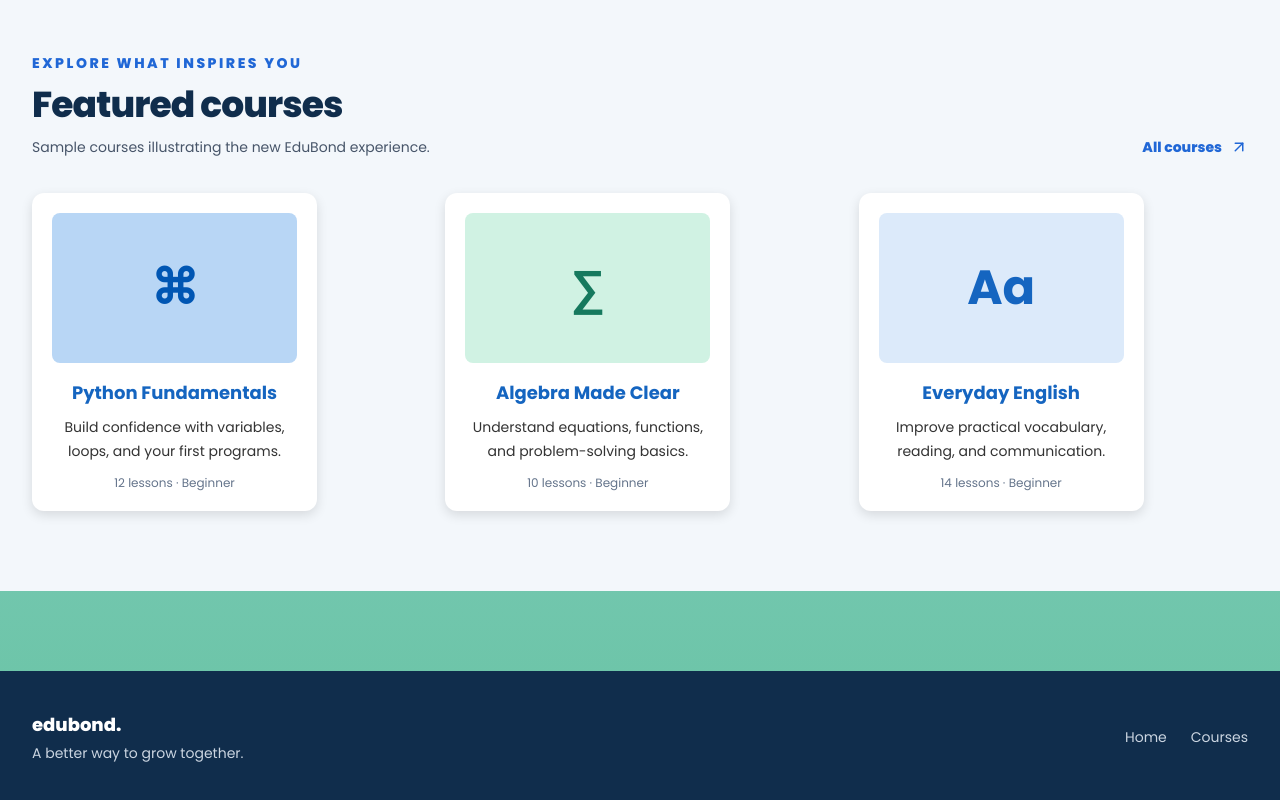
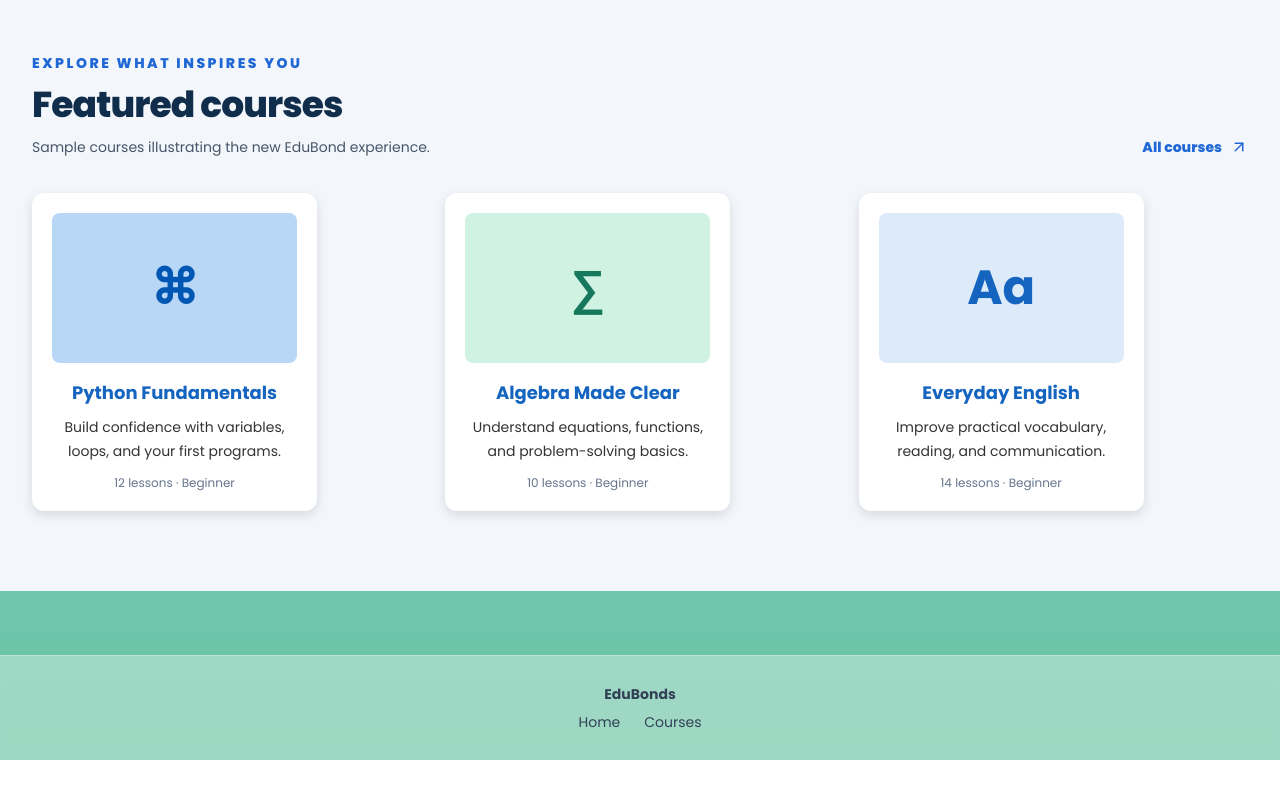
Before and after one commit to shiraygin/edubond, a Next.js app: page / in a window 1280 px wide. Shown: the part 1326-2126 px from the top of the page. After the commit the page ends 2086 px from the top, so only its background shows below. Built offline with nearby package versions, Linux system fonts and the light colour scheme.

Commit message:
style: align EduBond UI with original EduBounds design

```diff
--- a/src/app/layout.tsx
+++ b/src/app/layout.tsx
@@ -2,21 +2,7 @@ import type { Metadata } from 'next';
 import './globals.css';
 import { SiteHeader } from '@/components/site-header';
 import Link from 'next/link';
-
-export const metadata: Metadata = {
-  title: { default: 'EduBond | Learn together, grow further', template: '%s | EduBond' },
-  description: 'Explore a new learning experience connecting students, courses and tutors.'
-};
-
-export default function RootLayout({ children }: Readonly<{ children: React.ReactNode }>) {
-  return <html lang="en"><body className="min-h-screen antialiased">
-    <SiteHeader/>
-    <main>{children}</main>
-    <footer className="mt-20 bg-navy text-white">
-      <div className="mx-auto flex max-w-7xl flex-col justify-between gap-3 px-5 py-10 sm:flex-row sm:items-center sm:px-8">
-        <div><p className="text-lg font-black">edubond<span className="text-sky-300">.</span></p><p className="mt-1 text-sm text-slate-300">A better way to grow together.</p></div>
-        <div className="flex gap-6 text-sm text-slate-300"><Link href="/">Home</Link><Link href="/courses">Courses</Link></div>
-      </div>
-    </footer>
-  </body></html>;
+export const metadata:Metadata={title:{default:'EduBonds - Study With Us',template:'%s | EduBonds'},description:'Discover, enroll and learn with EduBonds.'};
+export default function RootLayout({children}:Readonly<{children:React.ReactNode}>){
+  return <html lang="en"><body className="min-h-screen antialiased"><SiteHeader/><main>{children}</main><footer className="mt-16 border-t border-white/30 bg-white/35 px-5 py-7 text-center text-sm text-slate-700 backdrop-blur-sm"><p className="font-bold">EduBonds</p><div className="mt-2 flex justify-center gap-6"><Link href="/">Home</Link><Link href="/courses">Courses</Link></div></footer></body></html>;
 }
```
